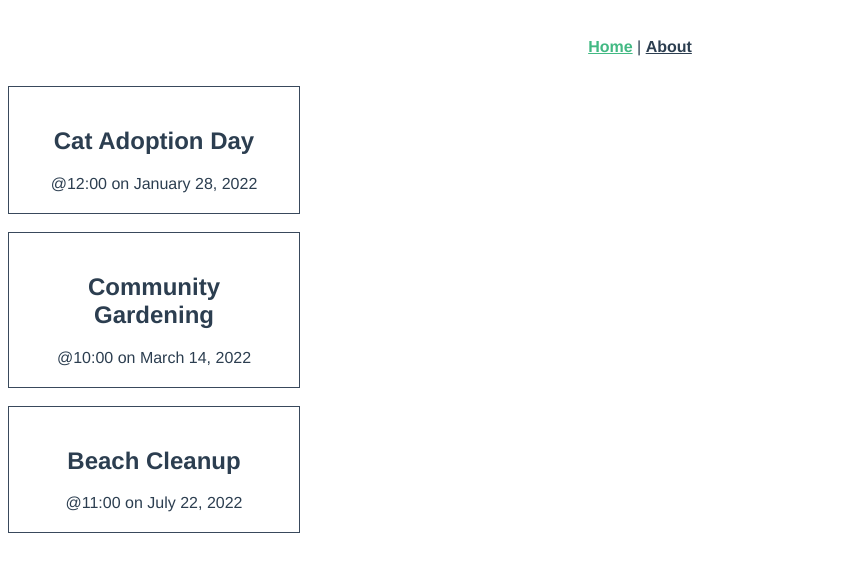
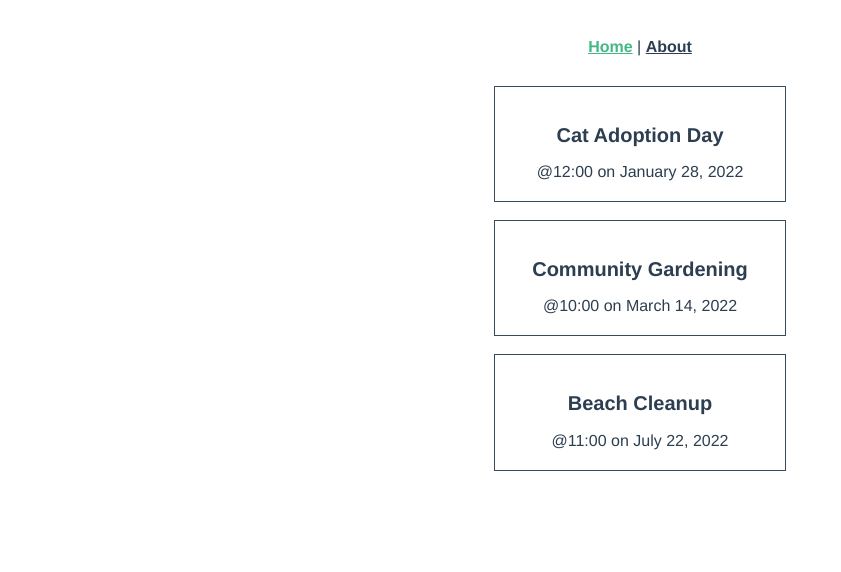
Before and after one commit to Juzuu24/SE331-Lab02, a Vue app in the folder 331-intro-to-vite/: page / in a window 1280 px wide. Shown: the top 572 px of the page, without its empty margins (0-841 px from the left). Built offline with nearby package versions, Linux system fonts and the light colour scheme; the HTML template or start-up script is replaced by a standard one.

Commit message:
8.6 move the event card to center

```diff
--- a/331-intro-to-vite/src/App.vue
+++ b/331-intro-to-vite/src/App.vue
@@ -17,7 +17,7 @@
 </div>
 </template>
 
-<style scoped>
+<style>
 #layout {
   font-family: Avenir, Helvetica, Arial, sans-serif;
   -webkit-font-smoothing: antialiased;
@@ -25,6 +25,7 @@
   text-align: center;
   color: #2c3e50;
 }
+
 
 nav{
   padding: 30px;
@@ -39,4 +40,8 @@
     color: #42b983;
 }
 
+h2{
+  font-size: 20px;
+}
+
 </style>
--- a/331-intro-to-vite/src/views/HomeView.vue
+++ b/331-intro-to-vite/src/views/HomeView.vue
@@ -38,8 +38,17 @@
 ])
 </script>
 
-<template>
-  <div class="home">
-    <EventCard v-for="event in events" :key="event.id" :event="event" />
-  </div>
+
+  <template>
+    <div class="events">
+        <EventCard v-for="event in events" :key="event.id" :event="event" />
+    </div>
 </template>
+
+<style scoped>
+.events {
+    display: flex;
+    flex-direction: column;
+    align-items: center;
+}
+</style>
```
